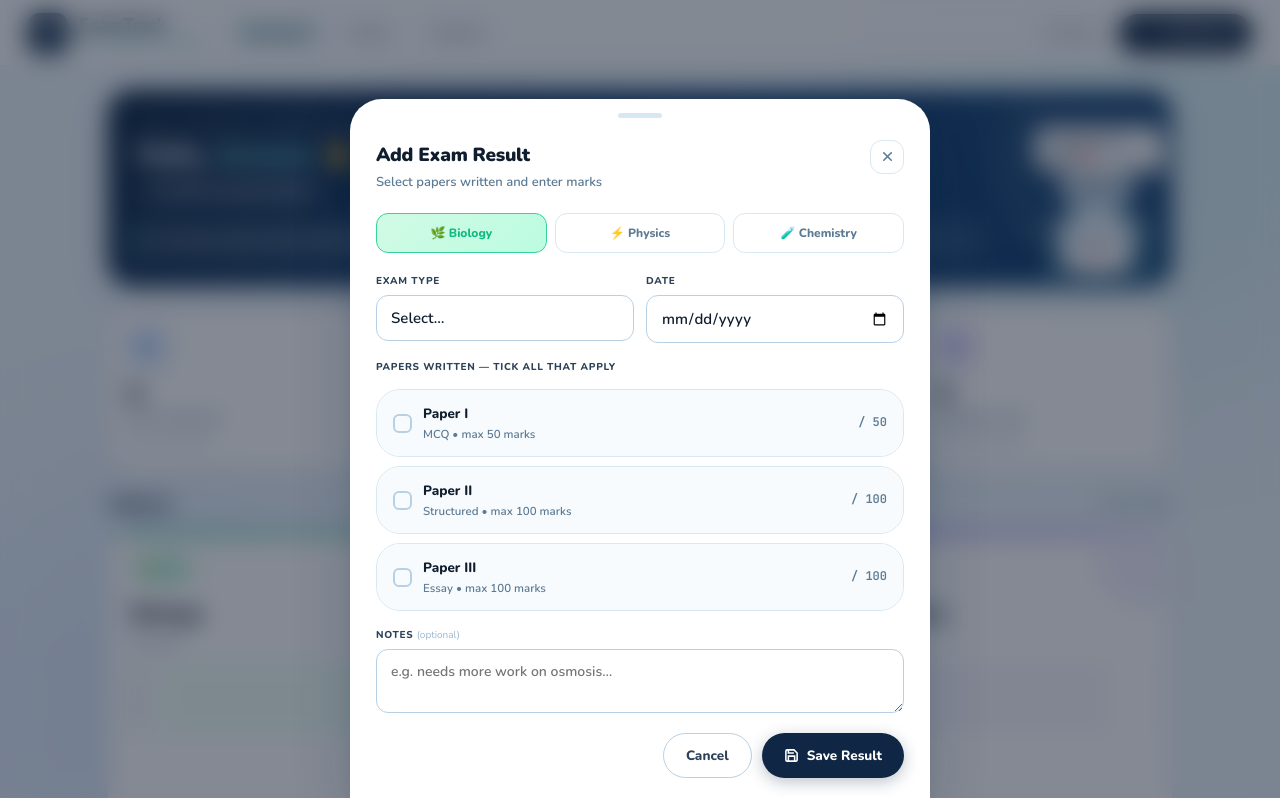
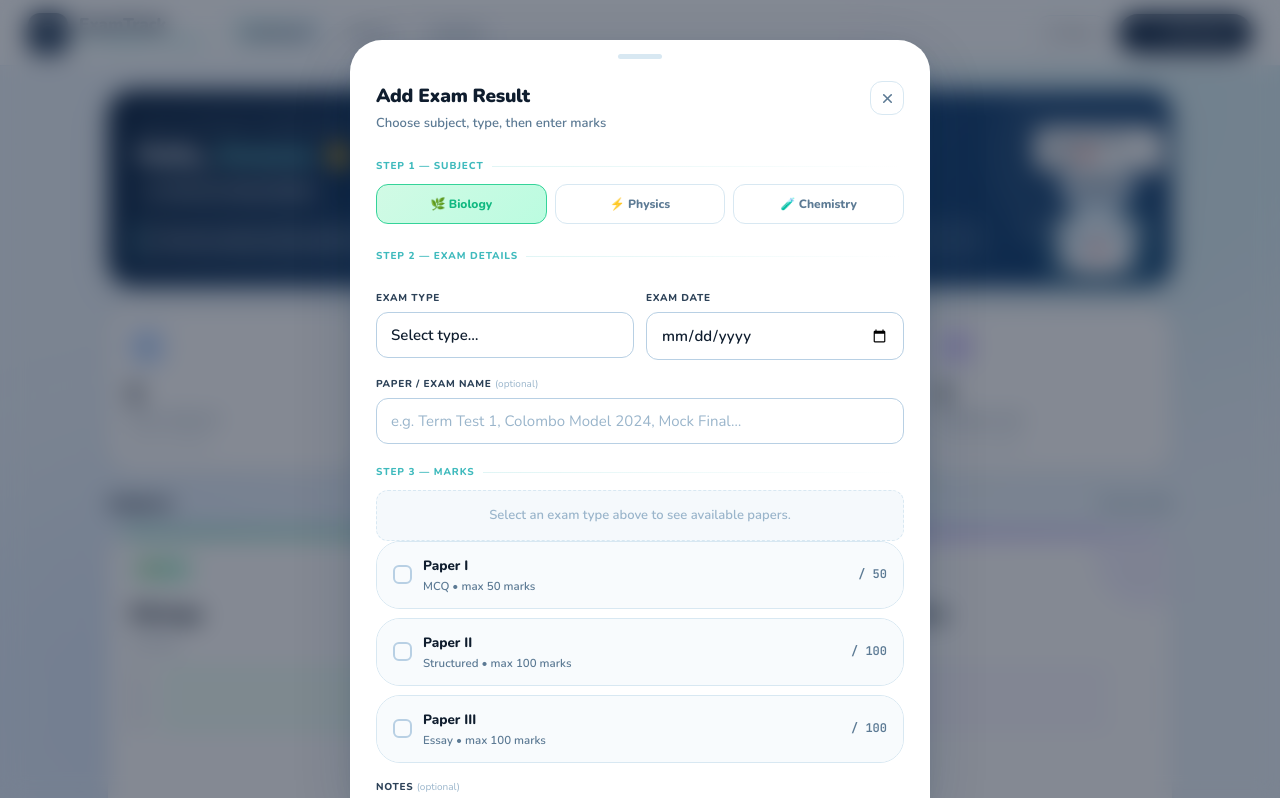
Before and after one commit to ArmanShalik/saaliha, a plain HTML site: page index.html in a window 1280 px wide. Both pictures are taken after a click on the button "Add Result". Shown: the top 798 px of the page. Drawn offline with nearby package versions, Linux system fonts and the light colour scheme; no server answers.

Commit message:
index.html

```diff
--- a/index.html
+++ b/index.html
@@ -71,7 +71,6 @@
       <div class="greet-right">
         <div class="greet-bg-circle"></div>
         <div class="greet-bg-circle2"></div>
-        <!-- Decorative stars -->
         <div class="star" style="top:18px;left:8px;animation-delay:.4s">
           <svg viewBox="0 0 24 24" width="14" height="14"><path d="M12 2l2.4 7.4H22l-6.2 4.5 2.4 7.4L12 17l-6.2 4.3 2.4-7.4L2 9.4h7.6z" stroke-width="1.5"/></svg>
         </div>
@@ -81,62 +80,42 @@
         <div class="star" style="bottom:42px;left:10px;animation-delay:1.8s">
           <svg viewBox="0 0 24 24" width="12" height="12"><path d="M12 2l2.4 7.4H22l-6.2 4.5 2.4 7.4L12 17l-6.2 4.3 2.4-7.4L2 9.4h7.6z" stroke-width="1.5"/></svg>
         </div>
-        <!-- Mascot with speech bubble -->
         <div class="mascot-wrap">
           <div class="bubble" id="mascotBubble">Keep going, future doctor! 🩺</div>
-          <!-- Inline SVG mascot — cute doctor character -->
           <svg class="mascot-svg" viewBox="0 0 130 155" xmlns="http://www.w3.org/2000/svg">
-            <!-- Shadow -->
             <ellipse cx="65" cy="150" rx="38" ry="7" fill="rgba(15,39,68,.12)"/>
-            <!-- Body / coat -->
             <rect x="28" y="85" width="74" height="62" rx="20" fill="#FFFFFF"/>
-            <!-- Coat shading sides -->
             <path d="M28 95 Q18 100 20 135 Q22 148 38 148 L28 148 Q18 148 18 138 L18 100 Q18 90 28 90 Z" fill="#E8F2FA"/>
             <path d="M102 95 Q112 100 110 135 Q108 148 92 148 L102 148 Q112 148 112 138 L112 100 Q112 90 102 90 Z" fill="#E8F2FA"/>
-            <!-- Coat lapels -->
             <path d="M53 88 L47 115 L65 108 Z" fill="#D0E8F5"/>
             <path d="M77 88 L83 115 L65 108 Z" fill="#D0E8F5"/>
-            <!-- Red cross badge -->
             <rect x="58" y="118" width="14" height="4" rx="2" fill="#EF4444"/>
             <rect x="63" y="113" width="4" height="14" rx="2" fill="#EF4444"/>
-            <!-- Stethoscope -->
             <path d="M45 92 Q40 105 42 115 Q44 122 50 122 Q56 122 56 118" stroke="#4B9FD4" stroke-width="2.5" fill="none" stroke-linecap="round"/>
             <circle cx="50" cy="122" r="4" fill="none" stroke="#4B9FD4" stroke-width="2"/>
             <path d="M85 92 Q90 105 88 115 Q86 122 80 122 Q74 122 74 118" stroke="#4B9FD4" stroke-width="2.5" fill="none" stroke-linecap="round"/>
-            <!-- Neck -->
             <rect x="57" y="74" width="16" height="18" rx="8" fill="#BDD8EE"/>
-            <!-- Head -->
             <ellipse cx="65" cy="56" rx="34" ry="34" fill="#C8DFF0"/>
-            <!-- Hair -->
             <path d="M31 46 Q31 20 65 20 Q99 20 99 46 Q95 34 65 34 Q35 34 31 46 Z" fill="#1A3A5C"/>
             <path d="M31 46 Q28 38 32 32 Q36 26 42 24" stroke="#1A3A5C" stroke-width="4" fill="none" stroke-linecap="round"/>
-            <!-- Ears -->
             <ellipse cx="30" cy="56" rx="6" ry="8" fill="#BDD8EE"/>
             <ellipse cx="30" cy="56" rx="3" ry="5" fill="#A8CBE4"/>
             <ellipse cx="100" cy="56" rx="6" ry="8" fill="#BDD8EE"/>
             <ellipse cx="100" cy="56" rx="3" ry="5" fill="#A8CBE4"/>
-            <!-- Eyes white -->
             <ellipse cx="52" cy="54" rx="9" ry="10" fill="white"/>
             <ellipse cx="78" cy="54" rx="9" ry="10" fill="white"/>
-            <!-- Iris -->
             <circle cx="53" cy="55" r="6" fill="#1A3A5C"/>
             <circle cx="79" cy="55" r="6" fill="#1A3A5C"/>
-            <!-- Pupils -->
             <circle cx="54" cy="55" r="3" fill="#0A1F35"/>
             <circle cx="80" cy="55" r="3" fill="#0A1F35"/>
-            <!-- Eye shine -->
             <circle cx="56" cy="52" r="2" fill="white"/>
             <circle cx="82" cy="52" r="2" fill="white"/>
-            <!-- Eyelashes -->
             <path d="M43 45 Q46 42 52 44" stroke="#1A3A5C" stroke-width="1.5" fill="none" stroke-linecap="round"/>
             <path d="M66 44 Q72 42 77 45" stroke="#1A3A5C" stroke-width="1.5" fill="none" stroke-linecap="round"/>
-            <!-- Blush -->
             <ellipse cx="42" cy="64" rx="7" ry="4" fill="rgba(255,150,150,.25)"/>
             <ellipse cx="88" cy="64" rx="7" ry="4" fill="rgba(255,150,150,.25)"/>
-            <!-- Smile -->
             <path d="M54 68 Q65 78 76 68" stroke="#1A3A5C" stroke-width="2.5" fill="none" stroke-linecap="round"/>
             <path d="M59 69 Q65 75 71 69" fill="white"/>
-            <!-- Graduation cap -->
             <rect x="54" y="22" width="22" height="6" rx="2" fill="#0F2744"/>
             <rect x="49" y="19" width="32" height="5" rx="2" fill="#0F2744"/>
             <line x1="76" y1="22" x2="82" y2="30" stroke="#F59E0B" stroke-width="2" stroke-linecap="round"/>
@@ -146,17 +125,14 @@
       </div>
     </div>
 
-    <!-- Stats row -->
     <div class="stats-row" id="statsRow"></div>
 
-    <!-- Subject cards -->
     <div class="sec">
       <span class="sec-ttl">Subjects</span>
       <span id="dateDisp" style="font-size:12px;color:var(--muted);font-weight:700"></span>
     </div>
     <div class="subj-row" id="subjRow"></div>
 
-    <!-- Recent entries -->
     <div class="sec">
       <span class="sec-ttl">Recent Results</span>
       <button class="sec-btn" id="viewAllBtn">View all →</button>
@@ -164,7 +140,7 @@
     <div class="tbl-card"><div class="tbl-scroll">
       <table>
         <thead><tr>
-          <th>Subject</th><th>Papers</th><th>Exam Type</th>
+          <th>Subject</th><th>Papers</th><th>Exam Type / Name</th>
           <th>Date</th><th>Marks</th><th>Combined %</th><th>Grade</th><th></th>
         </tr></thead>
         <tbody id="recentBody"></tbody>
@@ -205,16 +181,16 @@
         <label class="flbl">Exam Type</label>
         <select class="fsel" id="fTyp">
           <option value="">All Types</option>
-          <option>OBT</option><option>MCQ</option><option>Essay</option>
-          <option>Full Paper</option><option>Term Exam</option>
-          <option>Past Paper Practice</option><option>Model Paper</option>
+          <option>MCQ</option>
+          <option>Essay</option>
+          <option>Full Paper</option>
         </select>
       </div>
     </div>
     <div class="tbl-card"><div class="tbl-scroll">
       <table>
         <thead><tr>
-          <th>Subject</th><th>Papers</th><th>Exam Type</th>
+          <th>Subject</th><th>Papers</th><th>Exam Type / Name</th>
           <th>Date</th><th>Marks</th><th>Combined %</th><th>Grade</th><th></th>
         </tr></thead>
         <tbody id="histBody"></tbody>
@@ -231,13 +207,12 @@
       <h1 style="font-size:24px;font-weight:900;letter-spacing:-.4px">Analytics</h1>
       <p style="color:var(--muted);font-size:13.5px;margin-top:4px;font-weight:600">Track your journey to medicine 📈</p>
     </div>
-    <!-- Grade reference band -->
     <div class="grade-band" style="margin-bottom:22px">
       <div class="grade-pill"><span class="grade-pill-letter" style="color:#059669">A</span><span class="grade-pill-range">≥ 75%</span></div>
       <div class="grade-pill"><span class="grade-pill-letter" style="color:#3B82F6">B</span><span class="grade-pill-range">65–74%</span></div>
       <div class="grade-pill"><span class="grade-pill-letter" style="color:#0891B2">C</span><span class="grade-pill-range">55–64%</span></div>
       <div class="grade-pill"><span class="grade-pill-letter" style="color:#D97706">S</span><span class="grade-pill-range">35–54%</span></div>
-      <div class="grade-pill"><span class="grade-pill-letter" style="color:#EF4444">F</span><span class="grade-pill-range">< 35%</span></div>
+      <div class="grade-pill"><span class="grade-pill-letter" style="color:#EF4444">F</span><span class="grade-pill-range">&lt; 35%</span></div>
     </div>
     <div class="chart-grid-2">
       <div class="chart-card">
@@ -287,8 +262,6 @@
     Sync
   </button>
 </nav>
-
-<!-- FAB (mobile add button) -->
 <button class="fab" id="fabBtn">
   <svg viewBox="0 0 24 24"><line x1="12" y1="5" x2="12" y2="19"/><line x1="5" y1="12" x2="19" y2="12"/></svg>
 </button>
@@ -300,7 +273,7 @@
     <div class="mhd">
       <div>
         <div class="mttl">Add Exam Result</div>
-        <div class="msubt">Select papers written and enter marks</div>
+        <div class="msubt">Choose subject, type, then enter marks</div>
       </div>
       <button class="mclose" id="mClose">
         <svg viewBox="0 0 24 24"><line x1="18" y1="6" x2="6" y2="18"/><line x1="6" y1="6" x2="18" y2="18"/></svg>
@@ -308,34 +281,63 @@
     </div>
     <div class="mbdy">
       <form id="eForm" novalidate>
-        <!-- Subject selector -->
+
+        <!-- Step 1: Subject -->
+        <div class="form-step-lbl">Step 1 — Subject</div>
         <div class="subj-switcher">
           <button type="button" class="stab" data-s="BIO">🌿 Biology</button>
           <button type="button" class="stab" data-s="PHY">⚡ Physics</button>
           <button type="button" class="stab" data-s="CHE">🧪 Chemistry</button>
         </div>
+
         <div class="fgrid">
-          <!-- Exam type + date -->
+
+          <!-- Step 2: Exam type + date -->
+          <div class="form-step-lbl">Step 2 — Exam Details</div>
           <div class="frow">
             <div class="fg2">
               <label class="flbl2" for="fExam">Exam Type</label>
+              <!--
+                FIX 5: Only 3 types.
+                MCQ        → Paper I only (auto-checked)
+                Essay      → Paper II and/or III
+                Full Paper → All three
+              -->
               <select class="fsel2" id="fExam" required>
-                <option value="">Select…</option>
-                <option>OBT</option><option>MCQ</option><option>Essay</option>
-                <option>Full Paper</option><option>Term Exam</option>
-                <option>Past Paper Practice</option><option>Model Paper</option>
+                <option value="">Select type…</option>
+                <option value="MCQ">MCQ (Paper I only)</option>
+                <option value="Essay">Essay (Paper II / III)</option>
+                <option value="Full Paper">Full Paper (All papers)</option>
               </select>
             </div>
             <div class="fg2">
-              <label class="flbl2" for="fDate">Date</label>
+              <label class="flbl2" for="fDate">Exam Date</label>
               <input class="finput" type="date" id="fDate" required>
             </div>
           </div>
-          <!-- Paper toggles — built by app.js -->
+
+          <!-- FIX 6: Paper / Exam Name -->
           <div class="fg2">
-            <div class="papers-hdr">Papers Written — tick all that apply</div>
+            <label class="flbl2" for="fPaperName">
+              Paper / Exam Name
+              <span style="text-transform:none;letter-spacing:0;font-weight:400;color:var(--faint)">(optional)</span>
+            </label>
+            <input class="finput" type="text" id="fPaperName"
+              placeholder="e.g. Term Test 1, Colombo Model 2024, Mock Final…"
+              autocomplete="off">
+          </div>
+
+          <!-- Step 3: Papers and marks — driven by exam type -->
+          <div>
+            <div class="form-step-lbl">Step 3 — Marks</div>
+            <!-- Hint shown before exam type is selected -->
+            <div class="papers-hint-msg" id="papersHint">
+              Select an exam type above to see available papers.
+            </div>
+            <!-- Paper rows injected here by app.js -->
             <div class="papers-stack" id="papersStack"></div>
           </div>
+
           <!-- Combined score preview -->
           <div class="comb" id="combPrev">
             <div class="comb-left">
@@ -348,14 +350,16 @@
             </div>
             <span class="comb-grade" id="combGrade">—</span>
           </div>
+
           <!-- Notes -->
           <div class="fg2">
             <label class="flbl2" for="fNotes">
               Notes
               <span style="text-transform:none;letter-spacing:0;font-weight:400;color:var(--faint)">(optional)</span>
             </label>
-            <textarea class="ftarea" id="fNotes" placeholder="e.g. needs more work on osmosis…"></textarea>
+            <textarea class="ftarea" id="fNotes" placeholder="e.g. needs more work on osmosis, missed cell respiration…"></textarea>
           </div>
+
         </div>
       </form>
     </div>
@@ -373,11 +377,7 @@
   </div>
 </div>
 
-<!-- Notification stack -->
 <div class="notifs" id="notifs"></div>
-
-<!-- Application logic (loaded last so DOM is ready) -->
 <script src="app.js"></script>
-
 </body>
 </html>
```
